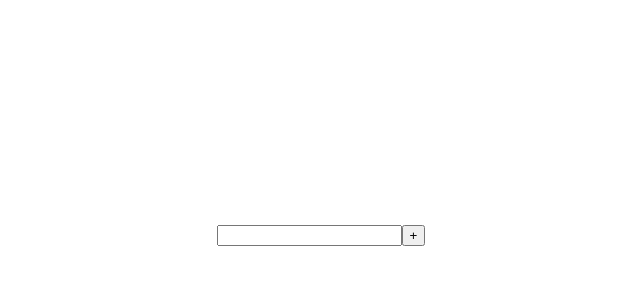
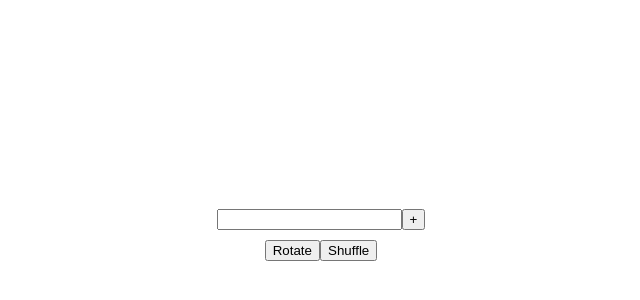
Before and after one commit to jmichaelbrown8/mobber, a React (Create React App) app in the folder client/: page / in a window 1280 px wide. Shown: the part 170-470 px from the top of the page, without its empty margins (319-959 px from the left). Built offline with nearby package versions, Linux system fonts and the light colour scheme; the HTML template or start-up script is replaced by a standard one.

Commit message:
Added rotate functionality

```diff
--- a/client/src/Mob.js
+++ b/client/src/Mob.js
@@ -60,6 +60,15 @@ export function Mob() {
         />
         <button type="submit">+</button>
       </form>
+      <button
+        type="button"
+        onClick={() => {
+          store.dispatch({ type: "ROTATE_MEMBERS" });
+        }}
+      >
+        Rotate
+      </button>
+      <button type="button">Shuffle</button>
     </div>
   );
 }
--- a/client/src/reducer.js
+++ b/client/src/reducer.js
@@ -16,6 +16,11 @@ export default function appReducer(state = initialState, action) {
         ...state,
         mob: state.mob.filter((mobber, index) => index !== action.payload),
       };
+    case "ROTATE_MEMBERS":
+      return {
+        ...state,
+        mob: [...state.mob.slice(-1), ...state.mob.slice(0, -1)],
+      };
     default:
       // If this reducer doesn't recognize the action type, or doesn't
       // care about this specific action, return the existing state unchanged
```
